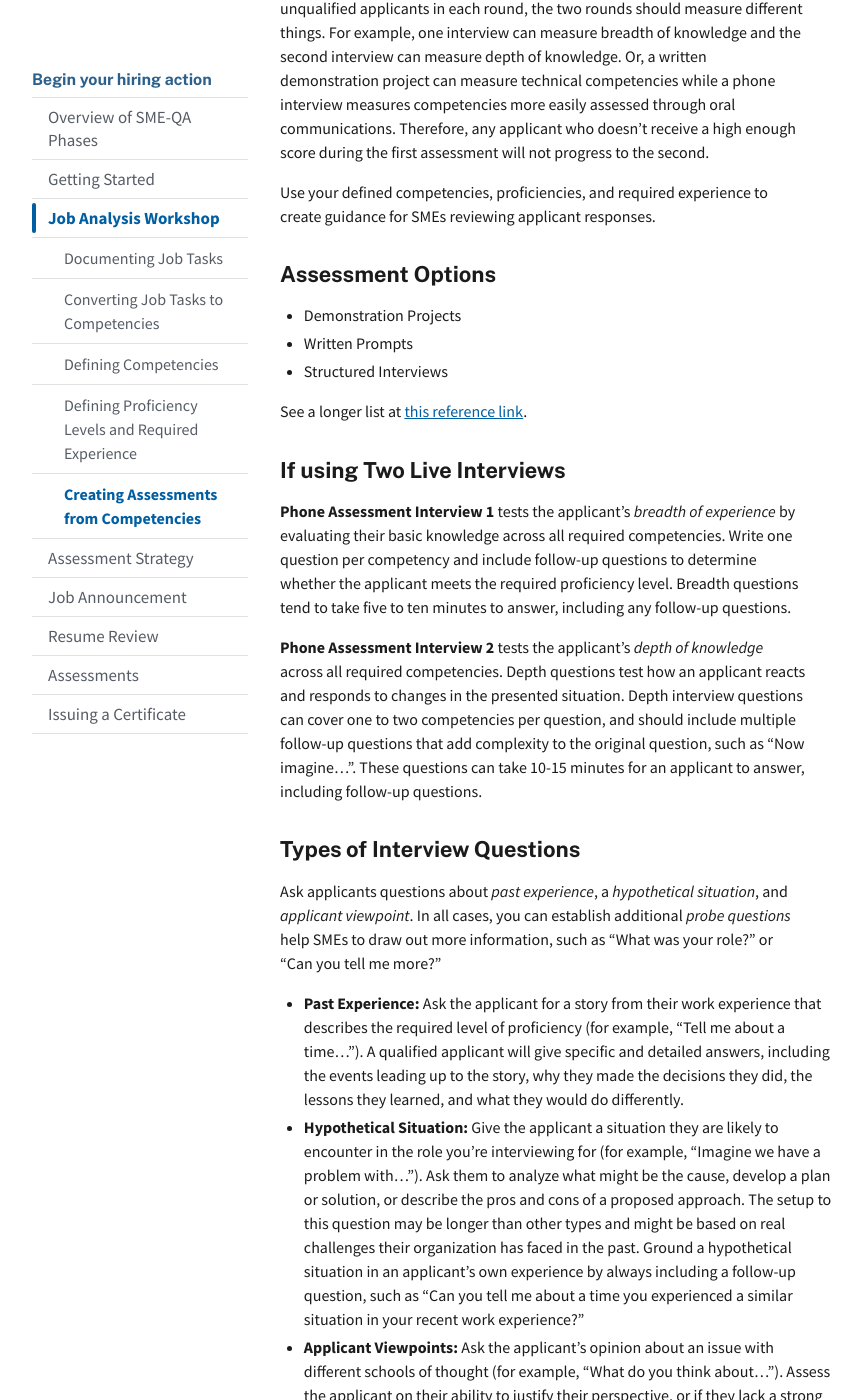
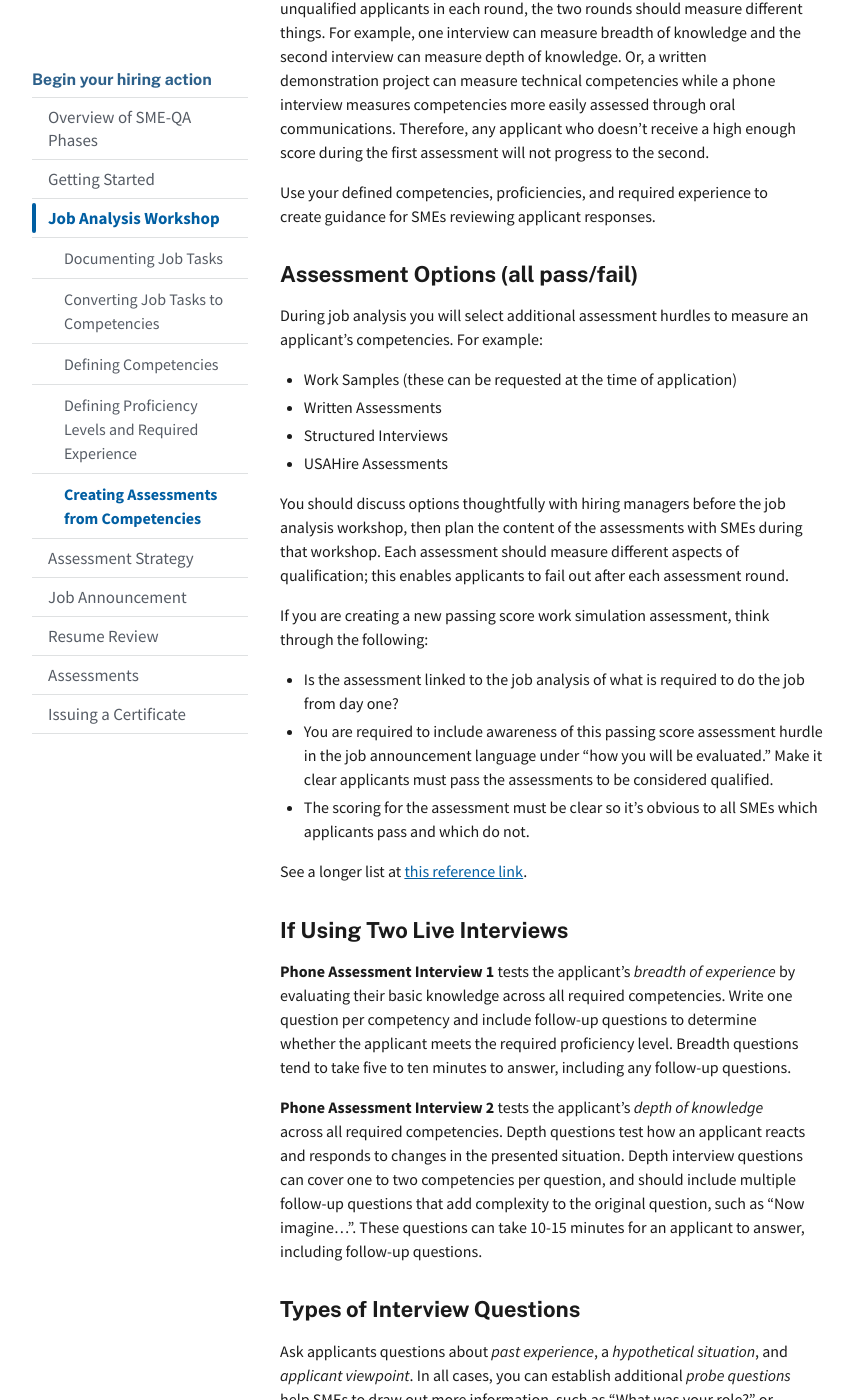
Before and after one commit to usds/SME-QA-Website, a Jekyll site: the page built from pages/phases/job-analysis/creating-assessments-from-competencies.md, in a window 1280 px wide and 1400 px high, scrolled down 657 px. Shown: the whole window, without its empty margins (128-990 px from the left). Built offline with Jekyll 4.4.1, drawn with Linux system fonts in a browser that asks for light colours.

Commit message:
Update creating-assessments-from-competencies.md

```diff
--- a/pages/phases/job-analysis/creating-assessments-from-competencies.md
+++ b/pages/phases/job-analysis/creating-assessments-from-competencies.md
@@ -19,15 +19,25 @@ As a best practice, applicants should pass through multiple hurdles with multipl
 
 Use your defined competencies, proficiencies, and required experience to create guidance for SMEs reviewing applicant responses.
 
-### Assessment Options
+### Assessment Options (all pass/fail)
 
-- Demonstration Projects
-- Written Prompts
-- Structured Interviews
+During job analysis you will select additional assessment hurdles to measure an applicant's competencies. For example:
+
+  - Work Samples (these can be requested at the time of application)
+  - Written Assessments
+  - Structured Interviews
+  - USAHire Assessments
+
+You should discuss options thoughtfully with hiring managers before the job analysis workshop, then plan the content of the assessments with SMEs during that workshop. Each assessment should measure different aspects of qualification; this enables applicants to fail out after each assessment round.
+
+If you are creating a new passing score work simulation assessment, think through the following:
+  - Is the assessment linked to the job analysis of what is required to do the job from day one?
+  - You are required to include awareness of this passing score assessment hurdle in the job announcement language under "how you will be evaluated." Make it clear applicants must pass the assessments to be considered qualified.
+  - The scoring for the assessment must be clear so it’s obvious to all SMEs which applicants pass and which do not.
 
 See a longer list at [this reference link](https://www.opm.gov/policy-data-oversight/assessment-and-selection/other-assessment-methods/).
 
-### If using Two Live Interviews
+### If Using Two Live Interviews
 
 **Phone Assessment Interview 1** tests the applicant's *breadth of experience* by evaluating their basic knowledge across all required competencies. Write one question per competency and include follow-up questions to determine whether the applicant meets the required proficiency level. Breadth questions tend to take five to ten minutes to answer, including any follow-up questions.
 
```
